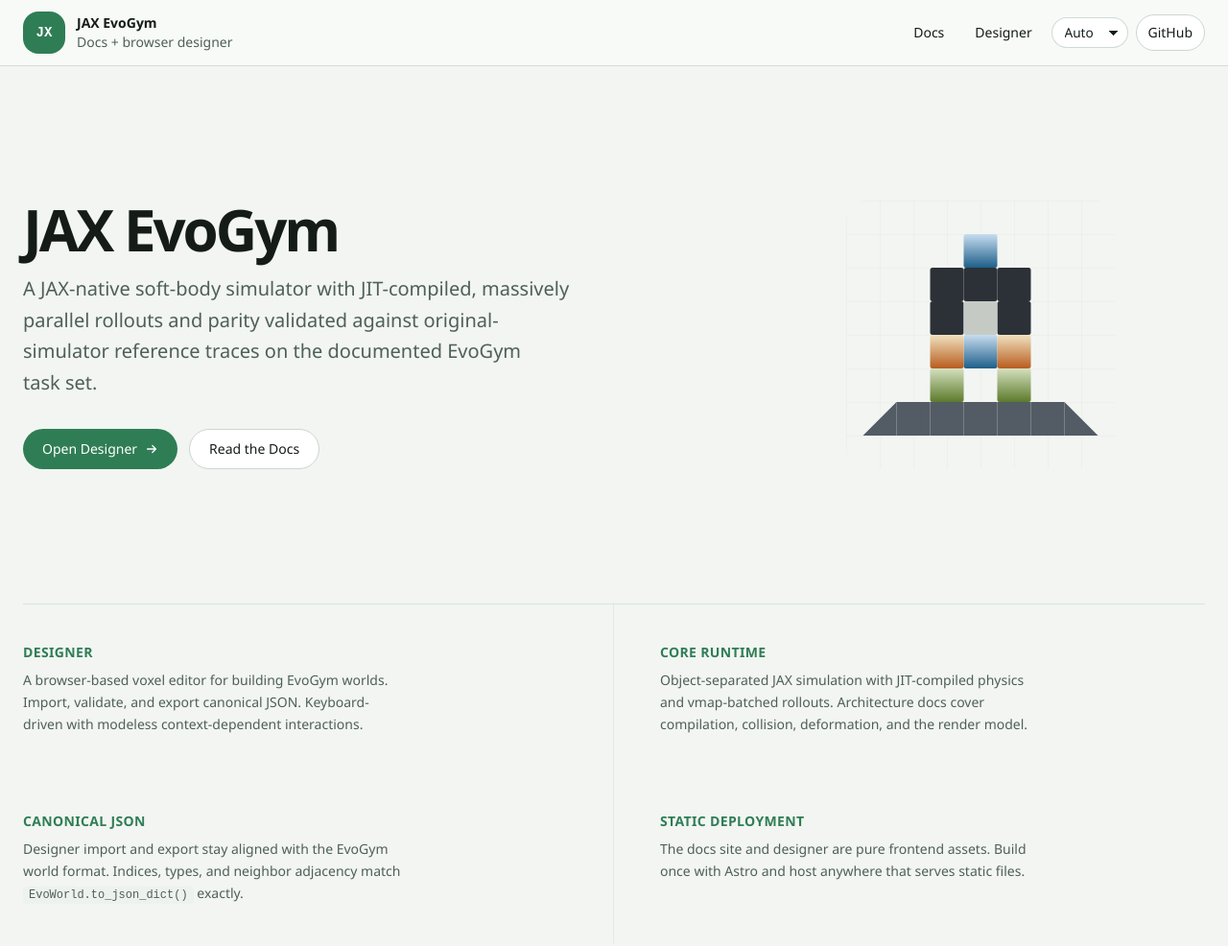
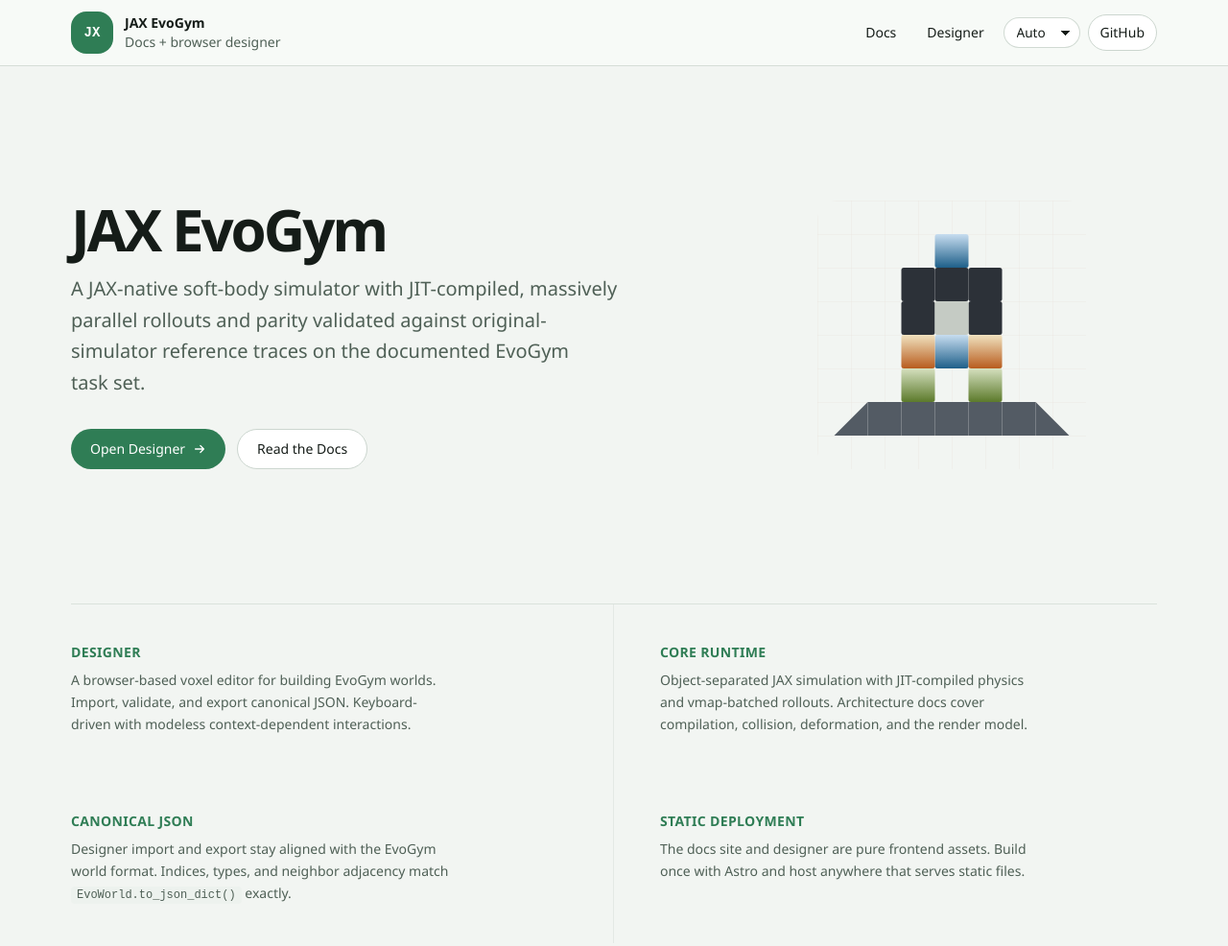
Before and after one commit to btgaskin/jax-evogym, an Astro site in the folder site/: page / in a window 1280 px wide. Shown: the whole page at 96% size. Built offline with nearby package versions, Linux system fonts and the light colour scheme; Astro itself is replaced by a stand-in of ours.

Commit message:
Centre landing page composition at 1180px

```diff
--- a/site/src/pages/index.astro
+++ b/site/src/pages/index.astro
@@ -19,7 +19,7 @@ const base = import.meta.env.BASE_URL.replace(/\/$/, '');
 	<body class="bg-app font-sans text-ink antialiased">
 		<div class="min-h-[100dvh]">
 			<header class="sticky top-0 z-30 border-b border-border/80 bg-panel/95 backdrop-blur-sm">
-				<div class="mx-auto flex max-w-[1600px] items-center justify-between gap-4 px-4 py-3 md:px-6">
+				<div class="mx-auto flex max-w-[1180px] items-center justify-between gap-4 px-4 py-3 md:px-6">
 					<a href={`${base}/`} class="flex items-center gap-3 no-underline">
 						<span class="flex size-11 items-center justify-center rounded-2xl bg-accent font-mono text-sm font-semibold text-on-accent">
 							JX
@@ -49,7 +49,7 @@ const base = import.meta.env.BASE_URL.replace(/\/$/, '');
 				</div>
 			</header>
 
-			<main class="mx-auto max-w-[1600px] px-4 md:px-6">
+			<main class="mx-auto max-w-[1180px] px-4 md:px-6">
 				<!-- Hero: asymmetric split -->
 				<section class="grid min-h-[min(70vh,640px)] grid-cols-1 items-center gap-12 py-16 md:grid-cols-[3fr_2fr] md:gap-16 md:py-24">
 					<div>
```
